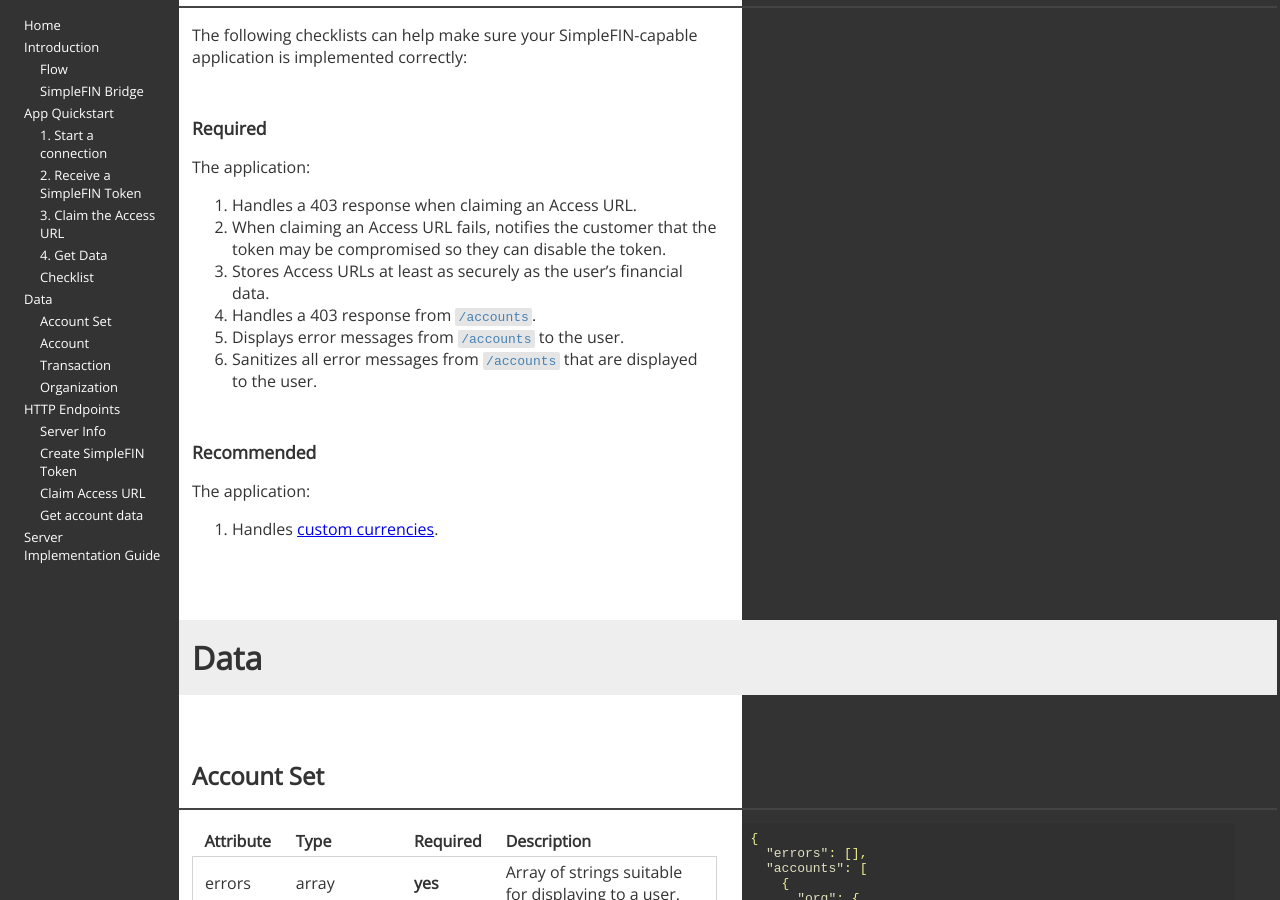
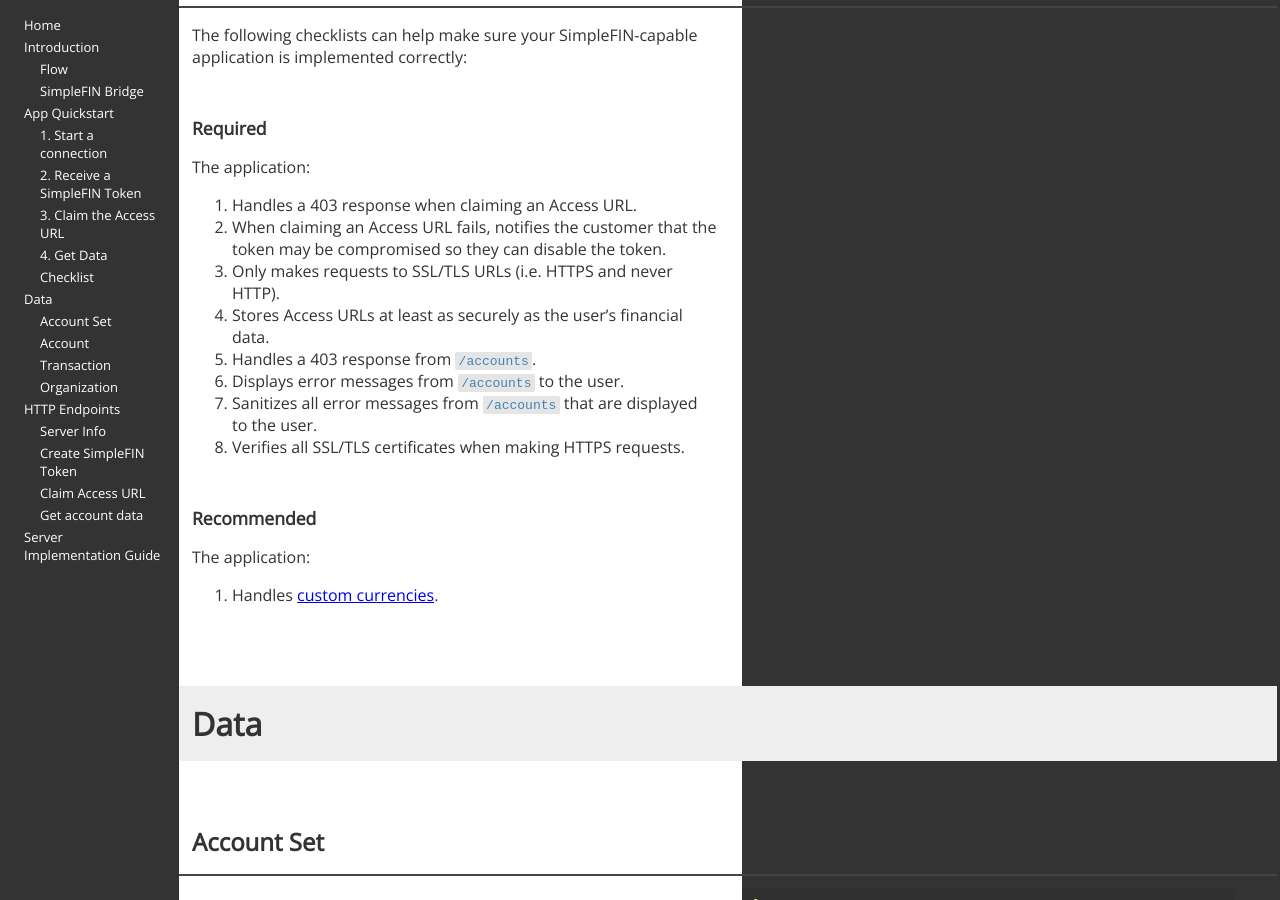
Before and after one commit to simplefin/simplefin.github.com, a Jekyll site: the page protocol.html, which Jekyll copies as it is, in a window 1280 px wide and 900 px high, scrolled down 4331 px. Built offline with Jekyll 4.4.1, drawn with Linux system fonts in a browser that asks for light colours.

Commit message:
Render the change :)

```diff
--- a/protocol.html
+++ b/protocol.html
@@ -214,10 +214,12 @@
 <ol type="1">
 <li>Handles a 403 response when claiming an Access URL.</li>
 <li>When claiming an Access URL fails, notifies the customer that the token may be compromised so they can disable the token.</li>
+<li>Only makes requests to SSL/TLS URLs (i.e. HTTPS and never HTTP).</li>
 <li>Stores Access URLs at least as securely as the user’s financial data.</li>
 <li>Handles a 403 response from <code>/accounts</code>.</li>
 <li>Displays error messages from <code>/accounts</code> to the user.</li>
 <li>Sanitizes all error messages from <code>/accounts</code> that are displayed to the user.</li>
+<li>Verifies all SSL/TLS certificates when making HTTPS requests.</li>
 </ol>
 <h3 id="recommended">Recommended</h3>
 <p>The application:</p>
```
